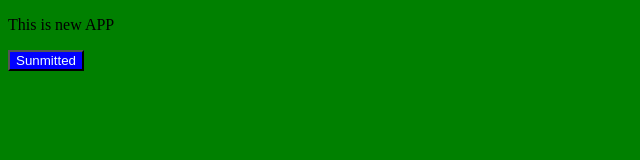
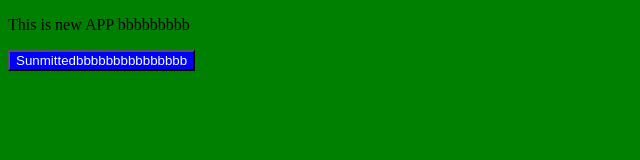
Before and after one commit to ttus612/git-tutorial, a plain HTML site: page index.html in a window 1280 px wide. Shown: the whole page, without its empty margins (0-640 px from the left). Drawn offline with Linux system fonts and the light colour scheme.

Commit message:
update index html new

```diff
--- a/index.html
+++ b/index.html
@@ -10,8 +10,8 @@
 
 </head>
 <body>
-    <p>This is new APP</p>
-    <button>Sunmitted</button>
+    <p>This is new APP bbbbbbbbb</p>
+    <button>Sunmittedbbbbbbbbbbbbbbb</button>
 </body>
 </html>
 
```
